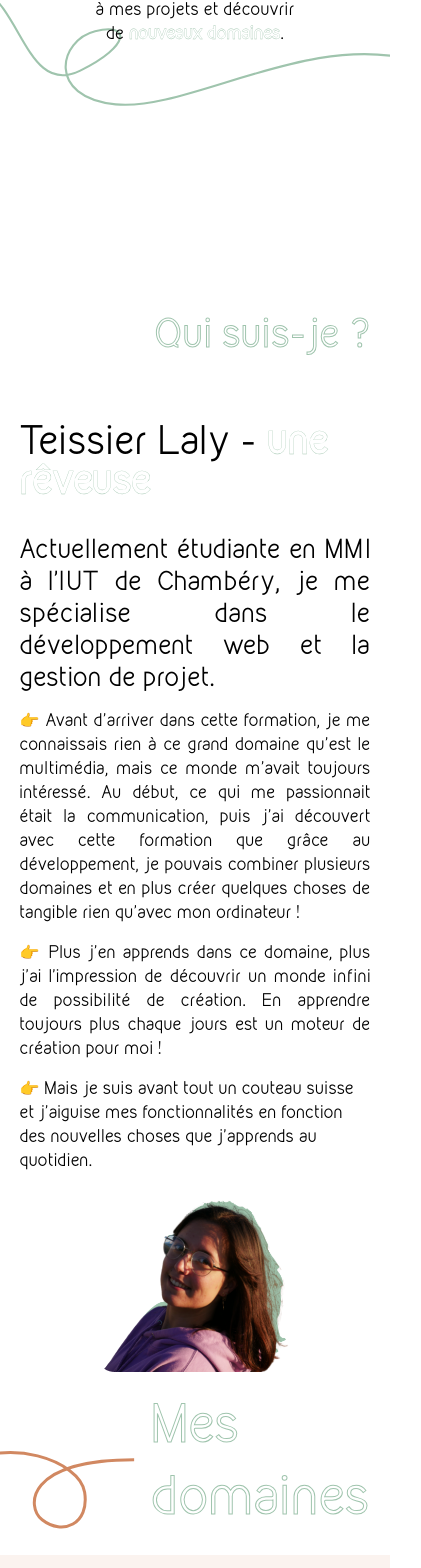
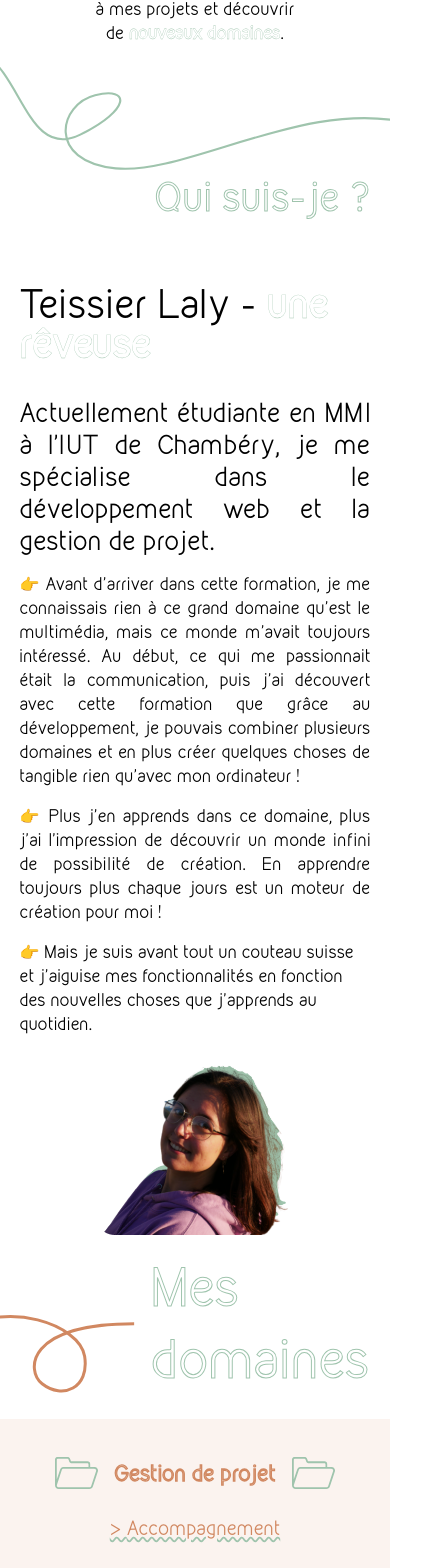
Before and after one commit to Laly18t/portfolio-mmi3, a React (Vite) app: page / in a window 390 px wide. Shown: the part 378-1946 px from the top of the page, 421 px wide, since content can reach past the window. Built offline with nearby package versions, Linux system fonts and the light colour scheme.

Commit message:
fix: responsive

```diff
--- a/src/assets/css/Home.css
+++ b/src/assets/css/Home.css
@@ -267,7 +267,6 @@ u {
 @media screen and (max-width:890px) {
   .homePart2 {
     padding-top: 0;
-    margin-top: 200px !important;
   }
 }
 
--- a/src/components/TopPage.jsx
+++ b/src/components/TopPage.jsx
@@ -24,7 +24,7 @@ function TopPage(page, text, titreText) {
             </>
         );
         img = (
-            <img className="w-full -mt-16" src={transition1}></img>
+            <img className="w-full sm:-mt-16" src={transition1}></img>
         );
     }
 
--- a/src/pages/Home.jsx
+++ b/src/pages/Home.jsx
@@ -41,7 +41,7 @@ function Home() {
             <TopPage />
             <div className="homePart2 home relative wrap">
                 <h2 id="moiLink" className="titreHomePart2 stroke">Qui suis-je ?</h2>
-                <div className="flex w-full mt-56">
+                <div className="flex w-full md:mt-56">
                     <div className="w-2/3">
                         <p className="text-4xl mb-8">Teissier Laly - <b className="stroke">une rêveuse</b></p>
                         <p className="mb-4 text-2xl text-justify">Actuellement étudiante en MMI à l'IUT de Chambéry, je me spécialise dans le développement web et la gestion de projet. </p>
@@ -52,7 +52,7 @@ function Home() {
 
 
                     </div>
-                    <img src={photoLaly}></img>
+                    <img className="object-contain" src={photoLaly}></img>
                 </div>
 
             </div>
@@ -66,7 +66,7 @@ function Home() {
 
                     <div className="flex justify-center">
                         <img src={homeDossier}></img>
-                        <p className="p-4 text-5xl strokeTerracota text-center"> Gestion de projet</p>
+                        <p className="p-4 text-xl lg:text-5xl strokeTerracota text-center"> Gestion de projet</p>
                         <img src={homeDossier}></img>
                     </div>
                     <div>
@@ -76,7 +76,7 @@ function Home() {
                                 timeout={500}
                                 classNames="fade"
                             >
-                                <div className="part text-center text-2xl text-terracota underline decoration-wavy decoration-vertt">
+                                <div className="part text-center text-lg lg:text-2xl text-terracota underline decoration-wavy decoration-vertt">
                                     &gt; {words1[index]}
                                 </div>
                             </CSSTransition>
@@ -85,7 +85,7 @@ function Home() {
 
                     <div className="flex pt-8 justify-center">
                         <img src={homeSouris}></img>
-                        <p className="p-4 text-5xl strokeTerracota text-center">Développement web</p>
+                        <p className="p-4 text-xl lg:text-5xl strokeTerracota text-center">Développement web</p>
                         <img src={homeSouris}></img>
                     </div>
                     <div>
@@ -95,7 +95,7 @@ function Home() {
                                 timeout={500}
                                 classNames="fade"
                             >
-                                <div className="part text-center text-2xl text-terracota underline decoration-wavy decoration-vertt">
+                                <div className="part text-center text-lg lg:text-2xl text-terracota underline decoration-wavy decoration-vertt">
                                     &gt; {words2[index]}
                                 </div>
                             </CSSTransition>
@@ -104,7 +104,7 @@ function Home() {
 
                     <div className="flex pt-8 justify-center">
                         <img src={homeCouteauSuisse}></img>
-                        <p className="p-4 text-5xl strokeTerracota text-center">Multimédia</p>
+                        <p className="p-4 text-xl lg:text-5xl strokeTerracota text-center">Multimédia</p>
                         <img src={homeCouteauSuisse}></img>
                     </div>
                     <div>
@@ -114,7 +114,7 @@ function Home() {
                                 timeout={500}
                                 classNames="fade"
                             >
-                                <div className="part text-center text-2xl text-terracota  underline decoration-wavy decoration-vertt">
+                                <div className="part text-center text-lg lg:text-2xl text-terracota  underline decoration-wavy decoration-vertt">
                                     &gt; {words3[index]}
                                 </div>
                             </CSSTransition>
```
